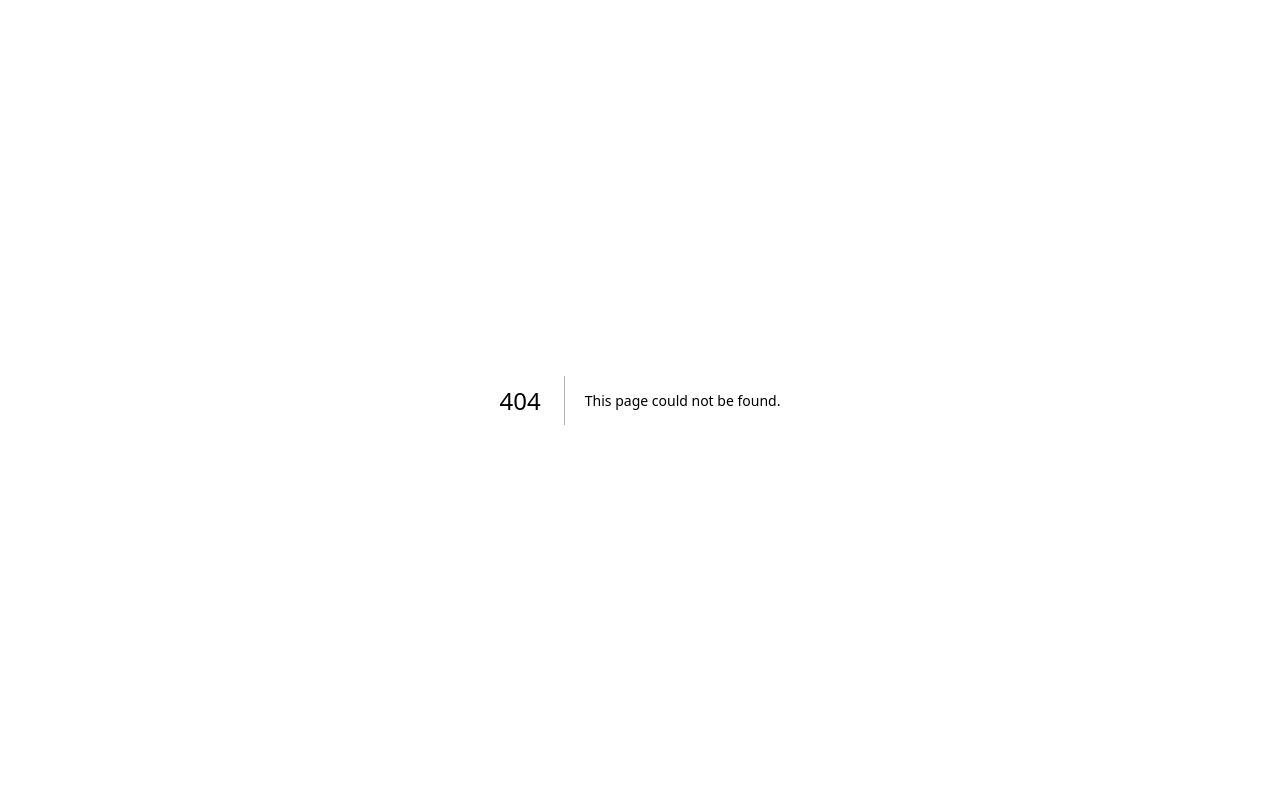
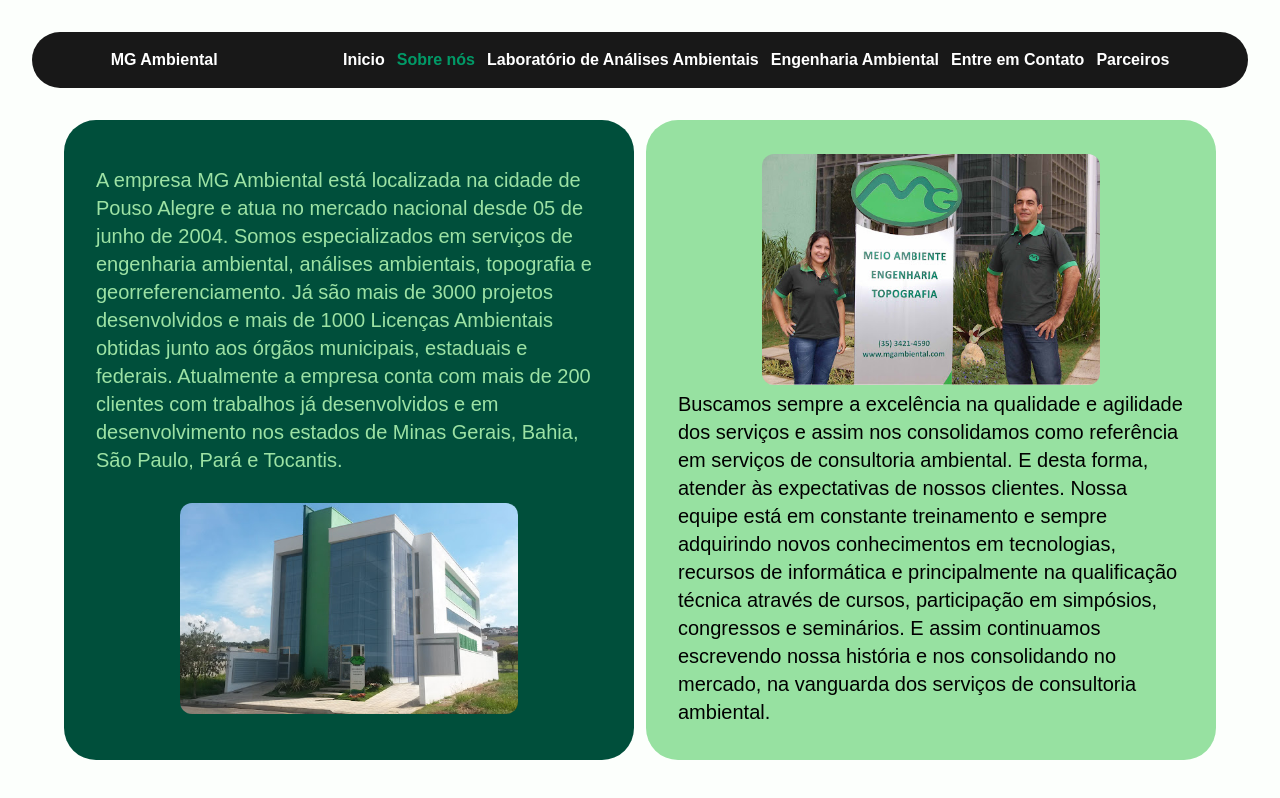
Before and after one commit to SadiraAntonielle/mg-ambiental, a Next.js app: page /sobre-nos in a window 1280 px wide. Before the commit this address had no page. Built offline with nearby package versions, Linux system fonts and the light colour scheme.

Commit message:
criando-tela-sobreNos

```diff
--- a/app/componets/navbar/NavBar.tsx
+++ b/app/componets/navbar/NavBar.tsx
@@ -4,7 +4,8 @@
 }
 import Link from "next/link";
 
-const Navbar = (): React.ReactNode => {
+const Navbar = ({ props }: { props: string }): React.ReactNode => {
+  console.log(props, "props");
   return (
     <nav className="w-full rounded-full flex justify-around !p-4 bg-[#181818]">
       <div className="flex shrink-0 gap-1">
@@ -12,23 +13,53 @@
         <h1 className="text-white font-black">MG Ambiental</h1>
       </div>
 
-      <ul className="flex gap-3 text-white">
-        <li className="text-emerald-600 font-bold hover:text-emerald-600">
-          <Link href="">Inicio</Link>
+      <ul className="flex gap-3 font-bold text-white">
+        <li
+          className={
+            props === "" ? "text-emerald-600  " : "hover:text-emerald-600"
+          }
+        >
+          <Link href="/">Inicio</Link>
         </li>
-        <li className="font-bold hover:text-emerald-600">
-          <Link href="">Sobre nós</Link>
+        <li
+          className={
+            props === "SobreNos"
+              ? "text-emerald-600  "
+              : "hover:text-emerald-600"
+          }
+        >
+          <Link href="sobre-nos">Sobre nós</Link>
         </li>
-        <li className="font-bold hover:text-emerald-600">
+        <li
+          className={
+            props === "lab" ? "text-emerald-600  " : "hover:text-emerald-600"
+          }
+        >
           <Link href="">Laboratório de Análises Ambientais</Link>
         </li>
-        <li className="font-bold hover:text-emerald-600">
+        <li
+          className={
+            props === "eng" ? "text-emerald-600  " : "hover:text-emerald-600"
+          }
+        >
           <Link href="">Engenharia Ambiental</Link>
         </li>
-        <li className="font-bold hover:text-emerald-600">
+        <li
+          className={
+            props === "contato"
+              ? "text-emerald-600  "
+              : "hover:text-emerald-600"
+          }
+        >
           <Link href="">Entre em Contato</Link>
         </li>
-        <li className="font-bold hover:text-emerald-600">
+        <li
+          className={
+            props === "Parceiros"
+              ? "text-emerald-600  "
+              : "hover:text-emerald-600"
+          }
+        >
           <Link href="">Parceiros</Link>
         </li>
       </ul>
--- a/app/page.tsx
+++ b/app/page.tsx
@@ -8,7 +8,7 @@
   return (
     <>
       <header className="w-screen p-8">
-        <Navbar />
+        <Navbar props="" />
       </header>
       <main className="flex gap-3 w-screen h-screen max-h-2/3 py-8 px-16 items-center">
         <section className="max-w-1/2 w-full p-2">
--- /dev/null
+++ b/app/sobre-nos/page.tsx
@@ -0,0 +1,59 @@
+import React from "react";
+
+import Image from "next/image";
+
+import Navbar from "../componets/navbar/NavBar";
+
+export default function SobreNos(): React.ReactNode {
+  return (
+    <>
+      <header className="w-screen p-8">
+        <Navbar props="SobreNos" />
+      </header>
+
+      <main className="flex gap-3 w-screen h-screen max-h-8/10  px-16 items-center">
+        <section className="flex flex-col justify-around items-center bg-emerald-900 h-full w-1/2 rounded-4xl p-8">
+          <p className="text-[#9CE2A4] text-xl">
+            A empresa MG Ambiental está localizada na cidade de Pouso Alegre e
+            atua no mercado nacional desde 05 de junho de 2004. Somos
+            especializados em serviços de engenharia ambiental, análises
+            ambientais, topografia e georreferenciamento. Já são mais de 3000
+            projetos desenvolvidos e mais de 1000 Licenças Ambientais obtidas
+            junto aos órgãos municipais, estaduais e federais. Atualmente a
+            empresa conta com mais de 200 clientes com trabalhos já
+            desenvolvidos e em desenvolvimento nos estados de Minas Gerais,
+            Bahia, São Paulo, Pará e Tocantis.
+          </p>
+          <Image
+            src="/mgambiental02.jpg"
+            alt=""
+            width={1000}
+            height={1000}
+            className="rounded-xl w-2/3 "
+          />
+        </section>
+
+        <aside className="flex flex-col justify-around items-center bg-[#97E1A1] h-full w-1/2 rounded-4xl p-8">
+          <Image
+            src="/placa.jpg"
+            alt=""
+            width={1000}
+            height={1000}
+            className="rounded-xl w-2/3 "
+          />
+          <p className="text-black text-xl">
+            Buscamos sempre a excelência na qualidade e agilidade dos serviços e
+            assim nos consolidamos como referência em serviços de consultoria
+            ambiental. E desta forma, atender às expectativas de nossos
+            clientes. Nossa equipe está em constante treinamento e sempre
+            adquirindo novos conhecimentos em tecnologias, recursos de
+            informática e principalmente na qualificação técnica através de
+            cursos, participação em simpósios, congressos e seminários. E assim
+            continuamos escrevendo nossa história e nos consolidando no mercado,
+            na vanguarda dos serviços de consultoria ambiental.
+          </p>
+        </aside>
+      </main>
+    </>
+  );
+}
```
